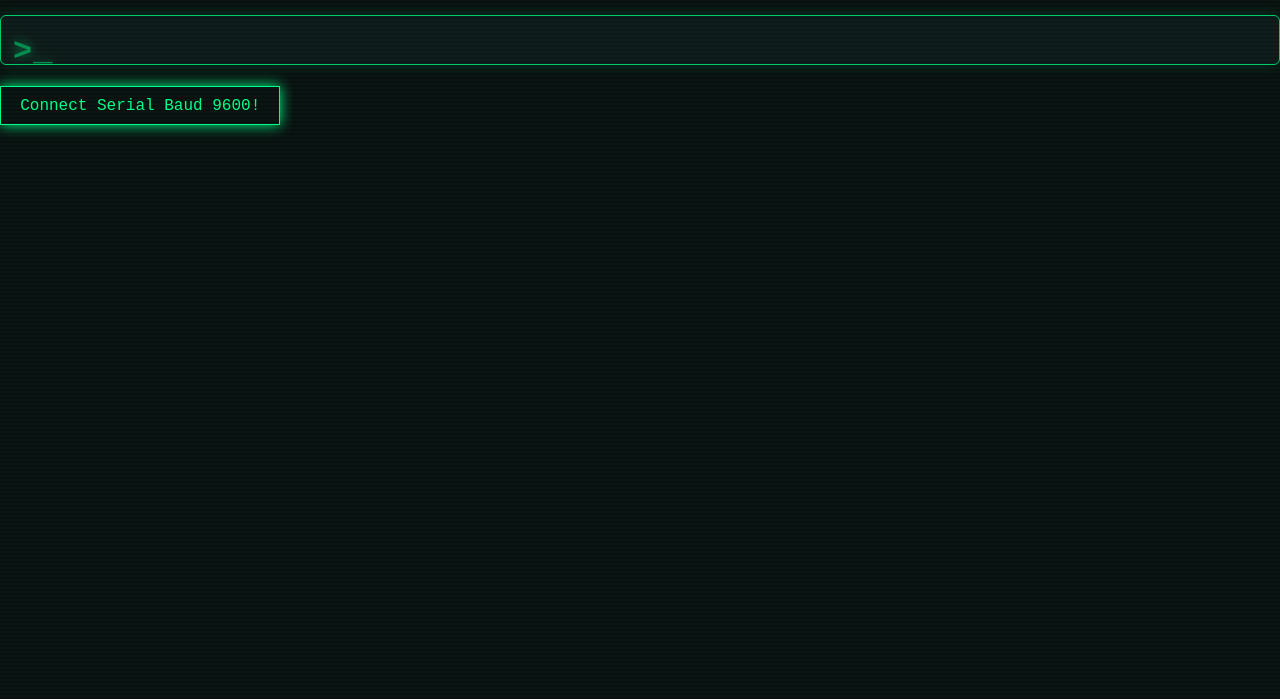
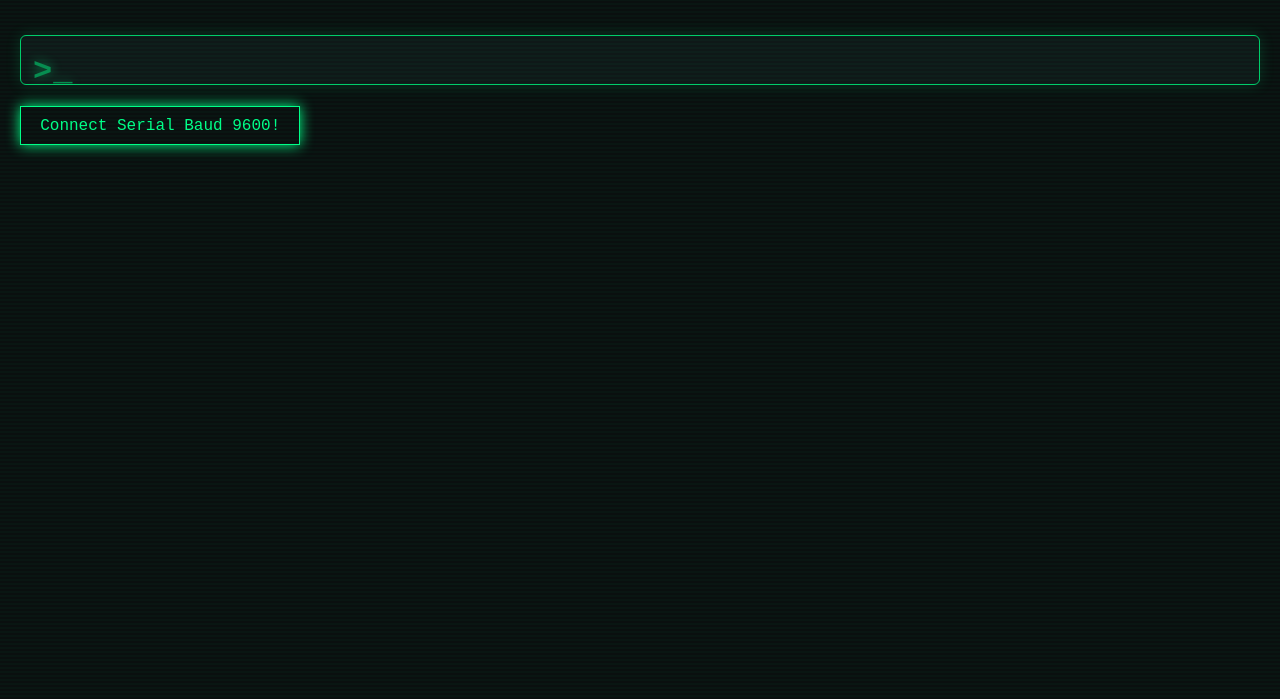
Before and after one commit to Micro-cloudz-school/bacon-banana, a plain HTML site: page index.html in a window 1280 px wide. Shown: the part 101-800 px from the top of the page. Drawn offline with Linux system fonts and the light colour scheme.

Commit message:
oh my margins

```diff
--- a/index.html
+++ b/index.html
@@ -18,7 +18,7 @@ body {
   background: var(--bg);
   color: var(--text);
   font-family: "Fira Code", "JetBrains Mono", monospace;
-  margin: 0;
+  margin: 20px;
   padding: 0;
   line-height: 1.6;
   overflow-x: hidden;
```
